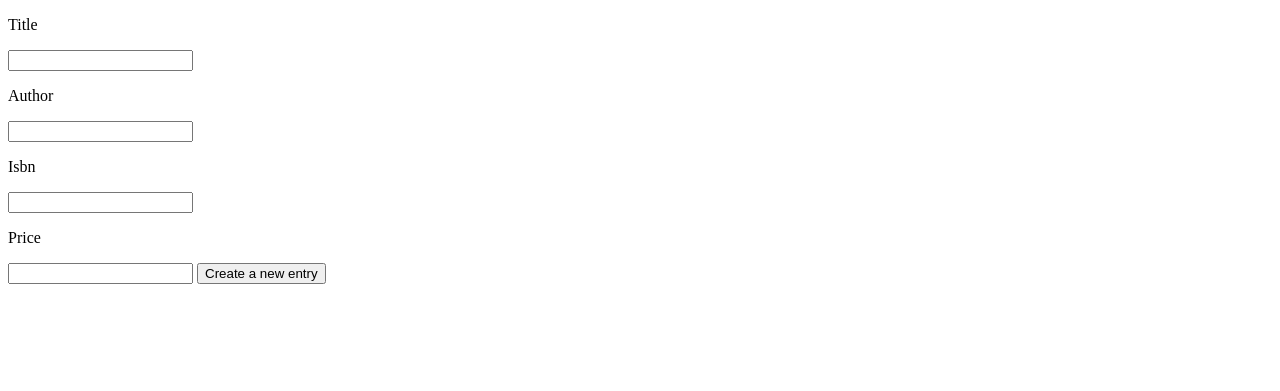
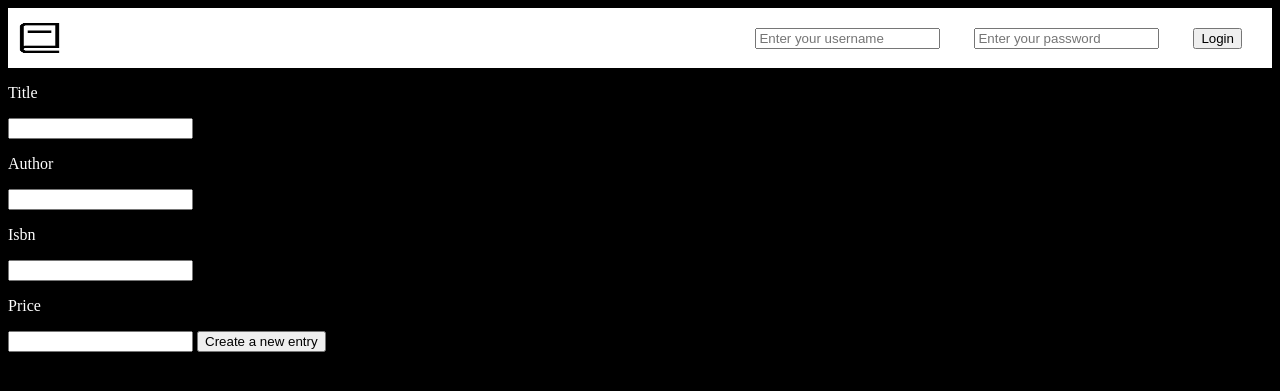
Before and after one commit to ludwigschubi/bookapp, a Django app: template book_webapp/templates/home.html in a window 1280 px wide. Shown: the top 391 px of the page. Run offline with Django 3.2, Linux system fonts and the light colour scheme; the template is opened without the code that fills it, so the values that code supplies are empty; parts of the project's set-up code (start-up, migrations or seed data) failed here and were passed over; some libraries are stand-ins or nearby versions.

Commit message:
Add navbar with login

```diff
--- a/book_api/views.py
+++ b/book_api/views.py
@@ -31,11 +31,13 @@ def register(request):
 def login(request):
     username = request.data.get("username")
     password = request.data.get("password")
+
     if username is None or password is None:
         return Response({'error': 'Please provide both username and password'}, status=status.HTTP_400_BAD_REQUEST)
     user = authenticate(username=username, password=password)
     if not user:
         return Response({'error': 'Invalid Credentials'}, status=status.HTTP_404_NOT_FOUND)
+
     token, _ = Token.objects.get_or_create(user=user)
     return Response({'token': token.key}, status=status.HTTP_200_OK)
 
--- a/book_webapp/templates/home.html
+++ b/book_webapp/templates/home.html
@@ -1,14 +1,25 @@
 {% extends "base.html" %}
 {% block head %}
     <head>
+        {% load static %}
         <title>Home</title>
-        <script src="https://apis.google.com/js/platform.js?onload=init" async defer></script>
-        <meta name="google-signin-client_id" content="269235375979-jps756b3obi21h41iebkes9vhakola7u.apps.googleusercontent.com">
-        <div class="g-signin2" data-onsuccess="onSignIn"></div>
+        <link href="{% static "css/base.css" %}" rel="stylesheet" type="text/css"
     </head>
 {% endblock %}
 {% block body %}
     <body>
+        <header>
+            <div class="container">
+                <img src="{% static "img/Download.png" %}" class="logo">
+                <nav>
+                    <ul id="loginSpace">
+                        <li><input type="text" id="usernameInput" placeholder="Enter your username"></li>
+                        <li><input type="password" id="passwordInput" placeholder="Enter your password"></li>
+                        <li id='loginListItem'><button id="loginButton">Login</button></li>
+                    </ul>
+                </nav>
+            </div>
+        </header>
         <p>Title</p>
         <input type ="text" id="title">
         <p>Author</p>
@@ -25,8 +36,8 @@
             {% endfor %}
         </div>
         <p id="books"></p>
-        {% load static %}
         <script type="text/javascript" src="{% static "js/jquery.js"%}"></script>
         <script type="text/javascript" src="{% static "js/main.js"%}"></script>
+        <script type="text/javascript" src="{% static "js/login.js"%}"></script>
     </body>
 {% endblock %}
--- a/book_webapp/urls.py
+++ b/book_webapp/urls.py
@@ -1,7 +1,8 @@
 from django.urls import path, include
 
-#from book_webapp.views import home
+from book_webapp.views import home, login
 
 urlpatterns = [
-#    path('',home ,name="home"),
+    path('', home),
+    path('login', login),
 ]
--- a/example_data/auth_user.sql
+++ b/example_data/auth_user.sql
@@ -1,4 +1,4 @@
 /* passwords: test1234 */
 INSERT INTO auth_user (username, password, first_name, last_name, email, is_superuser, is_staff, is_active, date_joined) VALUES
-('max.mustermann', 'pbkdf2_sha256$100000$H54BLXUAGmVX$d/JnK9oEtJ666TcFsSrJDwIjdssXRCw1oknAK8ouyPc=', 'Max', 'Mustermann', 'max.mustermann@domain.de', 0, 0, 1, '2018-10-28 23:47:53.962286'),
-('erika.mustermann', 'pbkdf2_sha256$100000$H54BLXUAGmVX$d/JnK9oEtJ666TcFsSrJDwIjdssXRCw1oknAK8ouyPc=', 'Erika', 'Mustermann', 'erika.mustermann@domain.de', 0, 0, 1, '2018-10-28 23:47:53.962286');
+('max.mustermann', 'pbkdf2_sha256$100000$H54BLXUAGmVX$d/JnK9oEtJ666TcFsSrJDwIjdssXRCw1oknAK8ouyPc=', 'Max', 'Mustermann', 'max.mustermann@domain.de', '0', '0', '1', '2018-10-28 23:47:53.962286'),
+('erika.mustermann', 'pbkdf2_sha256$100000$H54BLXUAGmVX$d/JnK9oEtJ666TcFsSrJDwIjdssXRCw1oknAK8ouyPc=', 'Erika', 'Mustermann', 'erika.mustermann@domain.de', '0', '0', '1', '2018-10-28 23:47:53.962286');
--- a/static/css/base.css
+++ b/static/css/base.css
@@ -1,3 +1,37 @@
-button {
+body {
+    background: #000;
+    color: #FFF;
+}
 
+header {
+    background: #FFF;
 }
+
+header::after {
+    content: '';
+    display: table;
+    clear: both;
+}
+
+.logo {
+    float: left;
+    height: 40px;
+    width: 5%;
+    padding: 10px 0;
+}
+
+nav {
+    float: right;
+}
+
+nav ul {
+    margin: 0;
+    padding: 0;
+    list-style: none;
+}
+
+nav li {
+    display: inline-block;
+    margin-right: 30px;
+    padding-top: 20px;
+}
--- /dev/null
+++ b/static/js/login.js
@@ -0,0 +1,25 @@
+//export function(url){}
+$("#loginButton").click(function() {
+    const userData = {
+        username: $("#usernameInput").val(),
+        password: $("#passwordInput").val(),
+    }
+
+    var xhr = new XMLHttpRequest();
+    var url = "http://localhost:8000/api/auth/login/";
+
+    xhr.responseType = "json";
+    xhr.onreadystatechange = () => {
+        if (xhr.readyState === XMLHttpRequest.DONE){
+            console.log(xhr.response)
+            $("#loginListItem").remove()
+            $("#usernameInput").remove()
+            $("#passwordInput").remove()
+            $("#loginSpace").append("<li id='logoutListItem'><button id='logoutButton'>Logout</button></li>")
+        };
+    };
+
+    xhr.open("POST", url);
+    xhr.setRequestHeader("Content-Type", "application/json")
+    xhr.send(JSON.stringify(userData));
+});
```
Also changed, not shown: book_webapp/templates/login.html (added, +16 -0 lines), book_webapp/views.py (+6 -12 lines), static/js/home.js (added, +22 -0 lines), static/img/Download.png (added), static/js/logout.js (renamed from static/js/main.js).
